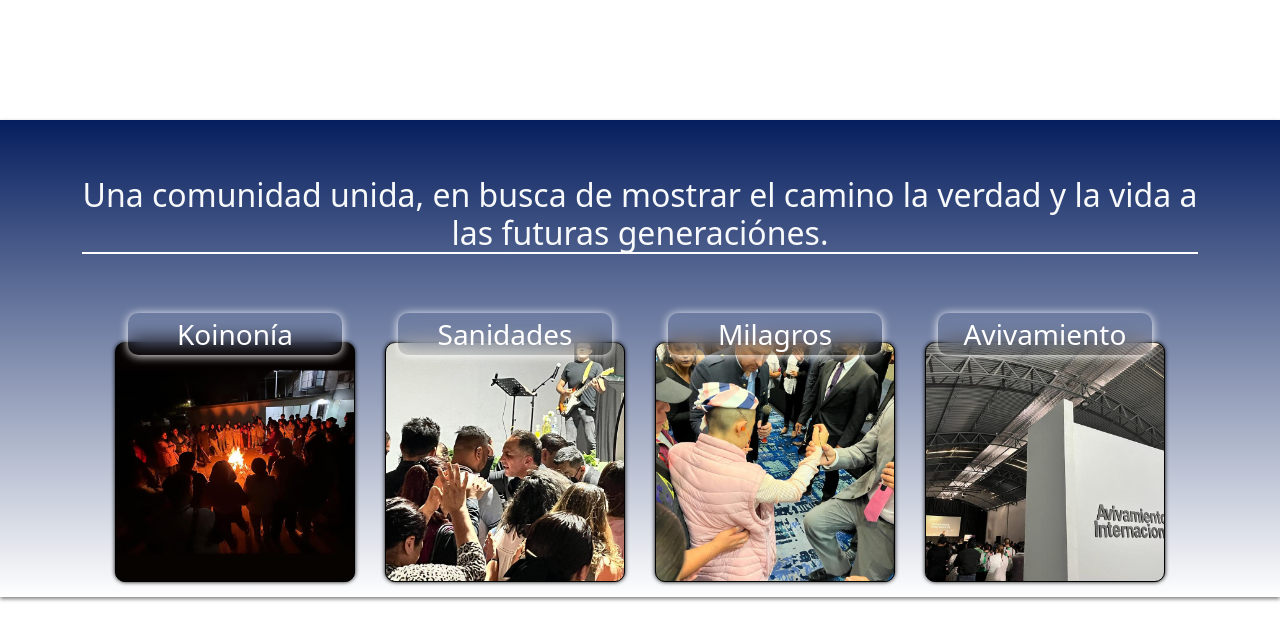
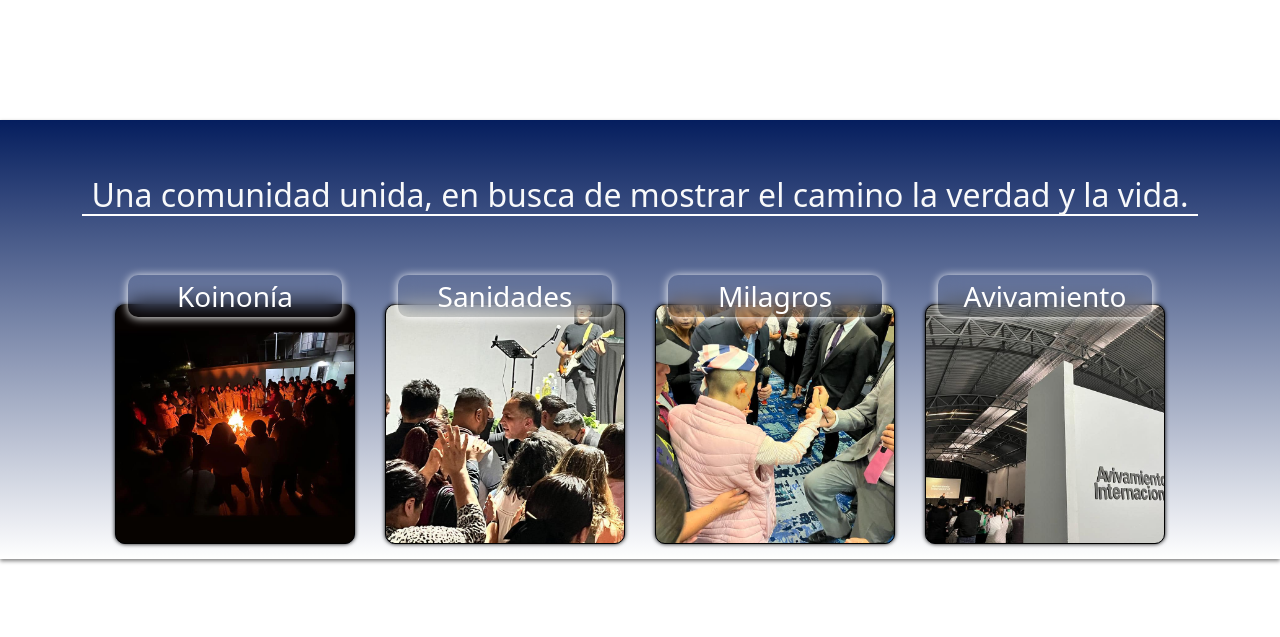
Before and after one commit to Katashikunomo/avivamiento, a PHP site: page /AVIVAMIENTO/index.php in a window 1280 px wide. Shown: the part 667-1304 px from the top of the page. Run offline with PHP 8.4, Linux system fonts and the light colour scheme; data that the repository does not hold is empty; a stand-in replaces the project's code that opens the database connection; some libraries are stand-ins or nearby versions.

Commit message:
se cambia leyenda

```diff
--- a/index.php
+++ b/index.php
@@ -194,7 +194,7 @@ $array_fechas = getCountDates();
   <div  style="margin-top: 120px; min-height: 50vh; /*background:#051E5E;*/ background:linear-gradient( #051E5E,#fff); box-shadow: 0 2px 4px grey; text-align: center;" class="parallax" >
     <div class="container pt-5">
       <h2 class="mt-2 text-light" style=" border-bottom: 2px solid #fff;" >Una comunidad unida, en busca de mostrar
-        el camino la verdad y la vida a las futuras generaciónes.</h2>
+        el camino la verdad y la vida.</h2>
         <!-- <hr style="color:#fff;"> -->
       <div class="row  " style="aling-items:center; justify-content:center;">
           <div class="cards_comunidad" style="    background-image: url(assets/carousel/comunidad.jpg); background-size: cover; background-position: center; background-repeat: no-repeat;">
```
